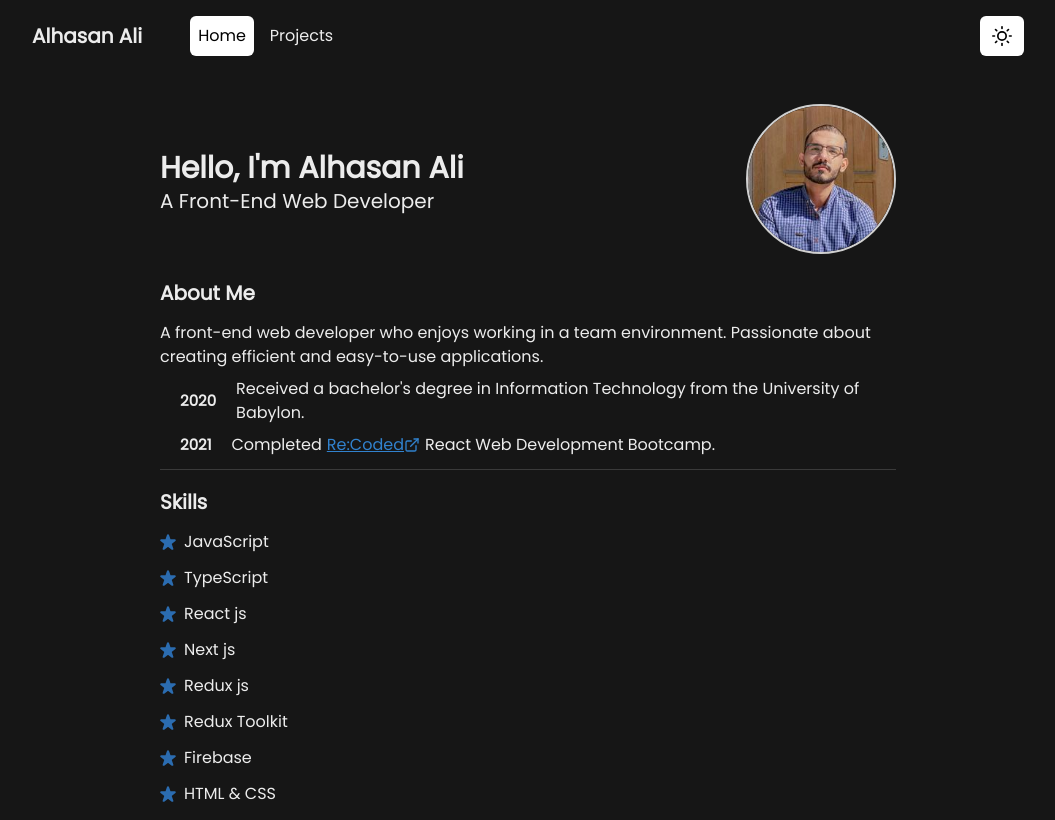
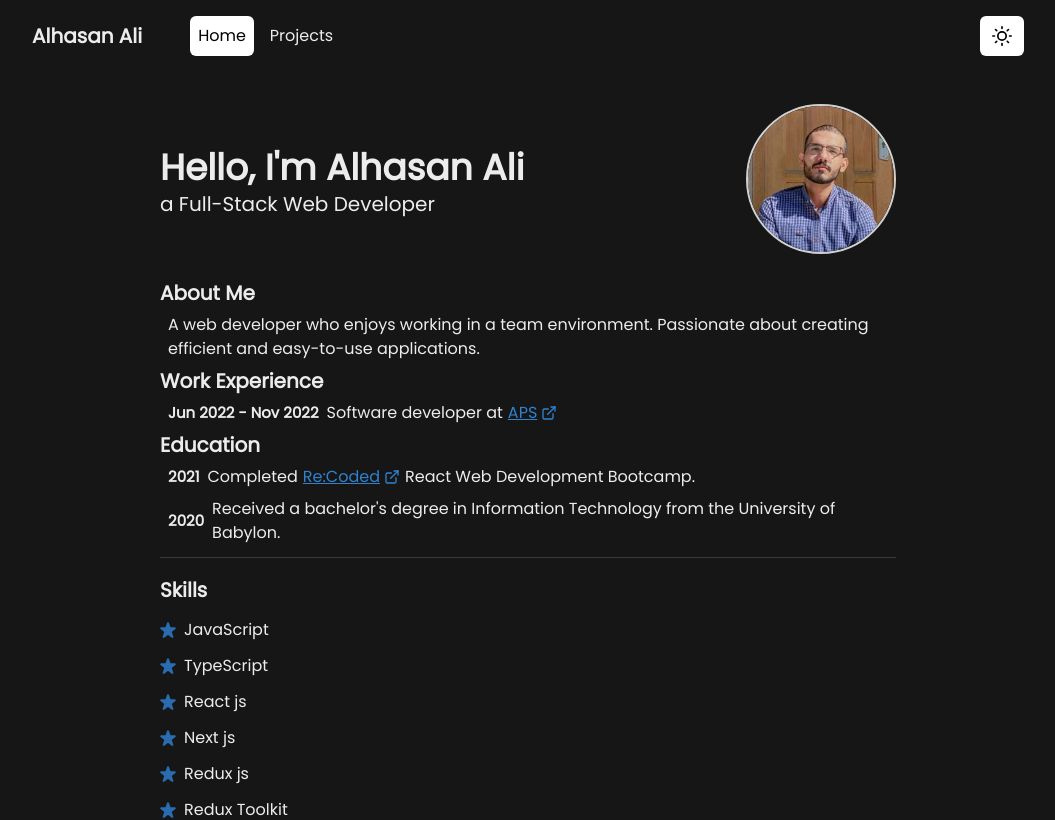
Before and after one commit to GE47/portfolio, a Next.js app: page / in a window 1280 px wide. Shown: the top 820 px of the page, without its empty margins (112-1167 px from the left). Built offline with nearby package versions, Linux system fonts and the light colour scheme.

Commit message:
update home page content

```diff
--- a/pages/index.tsx
+++ b/pages/index.tsx
@@ -51,10 +51,10 @@ const Home: NextPage = () => {
           alignItems="center"
         >
           <Box>
-            <Heading as="h2" fontSize="3xl">
+            <Heading as="h2" size="xl">
               Hello, I&apos;m Alhasan Ali
             </Heading>
-            <Text fontSize="xl">A Front-End Web Developer</Text>
+            <Text fontSize="xl">a Full-Stack Web Developer</Text>
           </Box>
           <Box
             mt={{ base: 4, md: 0 }}
@@ -80,25 +80,51 @@ const Home: NextPage = () => {
         </Box>
 
         <Box mt="5">
-          <Heading variant="title">About Me</Heading>
+          <Heading as="h2" size="md">
+            About Me
+          </Heading>
 
-          <Text mb="2">
-            A front-end web developer who enjoys working in a team environment.
-            Passionate about creating efficient and easy-to-use applications.
+          <Text my="2" mx="2">
+            A web developer who enjoys working in a team environment. Passionate
+            about creating efficient and easy-to-use applications.
           </Text>
 
-          <Flex alignItems="center">
-            <Heading fontSize="15" mx="5">
-              2020
+          <Heading size="md" as="h3">
+            Work Experience
+          </Heading>
+          <Flex alignItems="center" my="2">
+            <Heading fontSize="15" mx="2">
+              Jun 2022 - Nov 2022
             </Heading>
             <Text>
-              Received a bachelor&apos;s degree in Information Technology from
-              the University of Babylon.
+              Software developer at
+              <Link
+                href="https://www.linkedin.com/company/arab-payment-services"
+                passHref
+              >
+                <ChakraLink
+                  target="_blank"
+                  cursor="pointer"
+                  textDecor="underline"
+                  color="blue.500"
+                  px="5px"
+                  display="inline-flex"
+                  alignItems="center"
+                >
+                  <Text me="1" as="span">
+                    APS
+                  </Text>
+                  <ExternalLinkIcon />
+                </ChakraLink>
+              </Link>
             </Text>
           </Flex>
 
+          <Heading size="md" as="h3">
+            Education
+          </Heading>
           <Flex alignItems="center" my="2">
-            <Heading fontSize="15" mx="5">
+            <Heading fontSize="15" mx="2">
               2021
             </Heading>
             <Text>
@@ -113,11 +139,23 @@ const Home: NextPage = () => {
                   display="inline-flex"
                   alignItems="center"
                 >
-                  <span>Re:Coded</span>
+                  <Text me="1" as="span">
+                    Re:Coded
+                  </Text>
                   <ExternalLinkIcon />
                 </ChakraLink>
               </Link>
               React Web Development Bootcamp.
+            </Text>
+          </Flex>
+
+          <Flex alignItems="center">
+            <Heading fontSize="15" mx="2">
+              2020
+            </Heading>
+            <Text>
+              Received a bachelor&apos;s degree in Information Technology from
+              the University of Babylon.
             </Text>
           </Flex>
         </Box>
@@ -132,10 +170,14 @@ const Home: NextPage = () => {
             <ListContent text="Next js" />
             <ListContent text="Redux js" />
             <ListContent text="Redux Toolkit" />
-            <ListContent text="Firebase" />
             <ListContent text="HTML & CSS" />
             <ListContent text="TailwindCSS" />
+            <ListContent text="Bootstrap" />
             <ListContent text="Chakra UI" />
+            <ListContent text="Node & Express js" />
+            <ListContent text="Firebase" />
+            <ListContent text="SQL" />
+            <ListContent text="MongoDB" />
             <ListContent text="Git & GitHub" />
           </List>
         </Box>
@@ -144,7 +186,7 @@ const Home: NextPage = () => {
 
         <Box mt="5">
           <Heading variant="title">My Hobbies</Heading>
-          <Text>
+          <Text mx="2">
             Music, Anime & Manga, Drawing, Learning Japanese, Playing Guitar.
           </Text>
         </Box>
```
